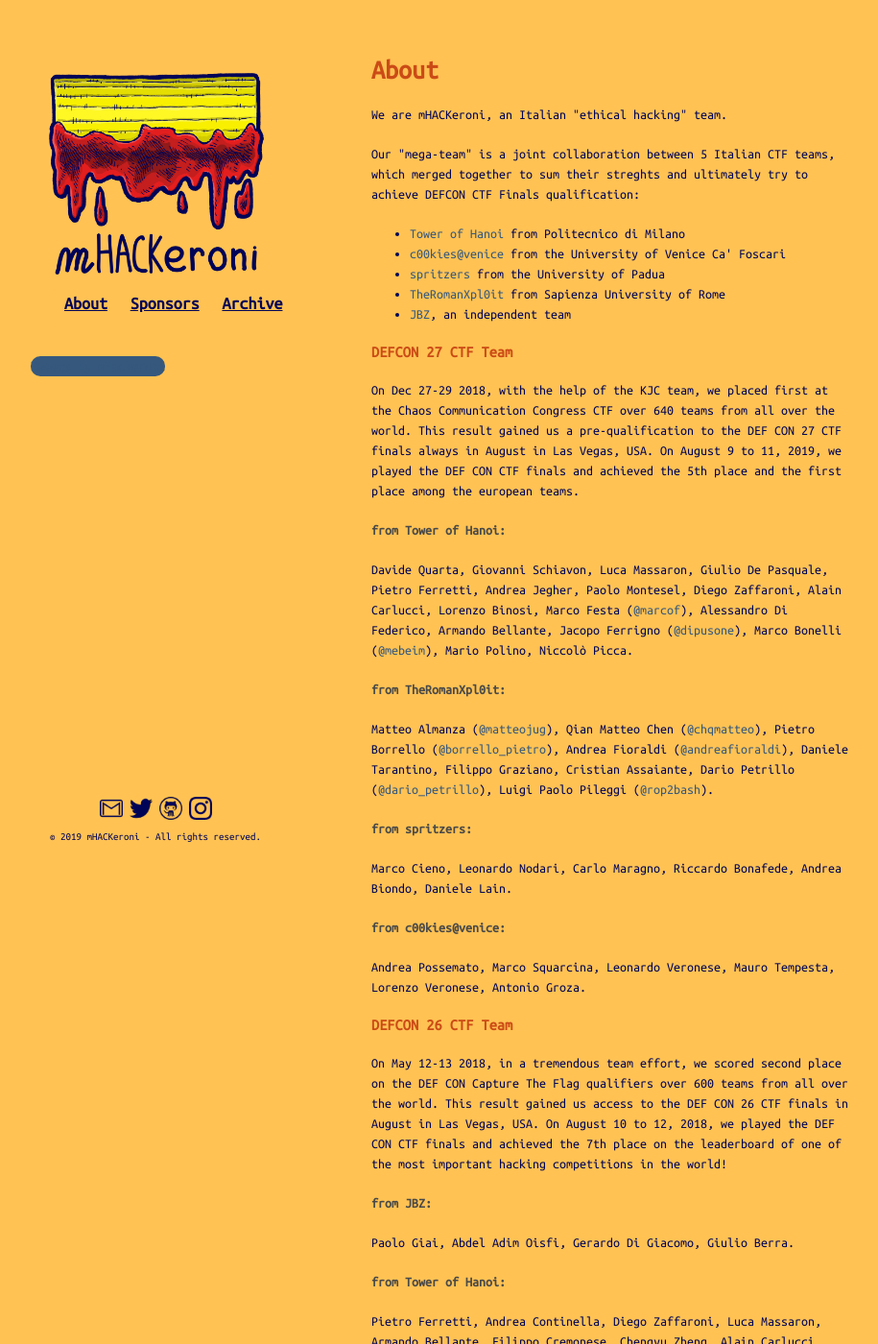
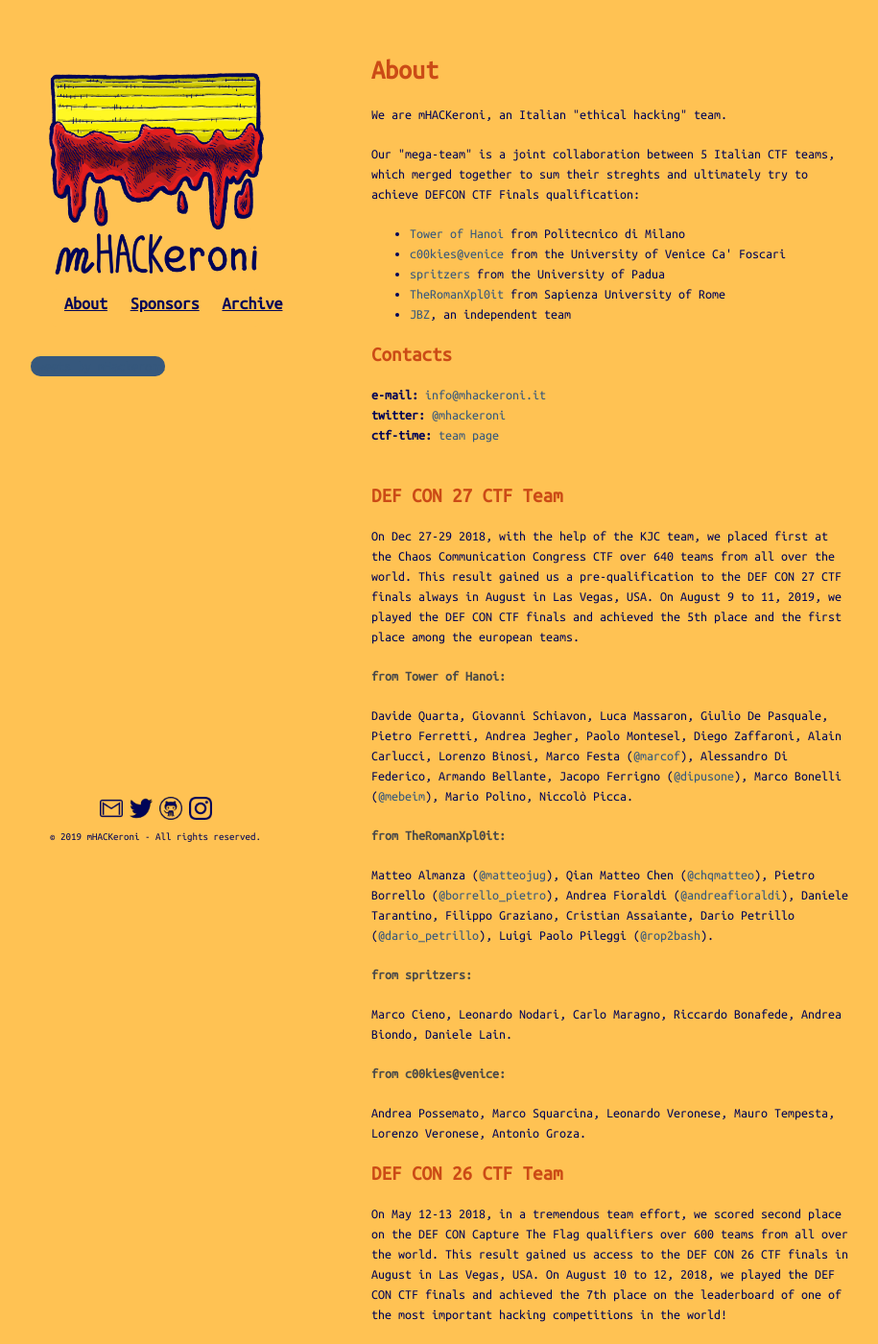
Before and after one commit to mhackeroni/mhackeroni.github.io, a Jekyll site: the page built from about/index.html, in a window 1280 px wide and 1400 px high. Shown: the whole window at 96% size, without its empty margins (183-1098 px from the left). Built offline with Jekyll 4.4.1, drawn with Linux system fonts in a browser that asks for light colours; comment, search, counter and statistics services are not loaded; some of the changed text lies outside the part shown.

Commit message:
about - contacts move above

```diff
--- a/about/index.html
+++ b/about/index.html
@@ -23,23 +23,23 @@
   </script> -->
 </p>
 
-<h3>DEFCON 27 CTF Team</h3>
+<h2>Contacts</h2>
+	<b>e-mail: </b> <a href="mailto:info@mhackeroni.it">info@mhackeroni.it</a><br>
+	<b>twitter: </b> <a href="https://twitter.com/mhackeroni">@mhackeroni</a><br>
+	<b>ctf-time: </b> <a href="https://ctftime.org/team/57788">team page</a><br><br>
+<p>
+
+<h2>DEF CON 27 CTF Team</h2>
 
 <p>On Dec 27-29 2018, with the help of the KJC team, we placed first at the Chaos Communication Congress CTF over 640 teams from all over the world. This result gained us a pre-qualification to the DEF CON 27 CTF finals always in August in Las Vegas, USA. On August 9 to 11, 2019, we played the DEF CON CTF finals and achieved the 5th place and the first place among the european teams.</p>
 
 <p id="dctf27team"></p>
 
-<h3>DEFCON 26 CTF Team</h3>
+<h2>DEF CON 26 CTF Team</h2>
 
 <p>On May 12-13 2018, in a tremendous team effort, we scored second place on the DEF CON Capture The Flag qualifiers over 600 teams from all over the world. This result gained us access to the DEF CON 26 CTF finals in August in Las Vegas, USA. On August 10 to 12, 2018, we played the DEF CON CTF finals and achieved the 7th place on the leaderboard of one of the most important hacking competitions in the world!</p>
 
 <p id="dctf26team"></p>
-
-<h2>Contacts</h2>
-	<b>e-mail: </b> <a href="mailto:info@mhackeroni.it">info@mhackeroni.it</a><br>
-	<b>twitter: </b> <a href="https://twitter.com/mhackeroni">@mhackeroni</a><br>
-	<b>ctf-time: </b> <a href="https://ctftime.org/team/57788">team page</a><br><br>
-<p>
 
 <script type="text/javascript">
 
```
